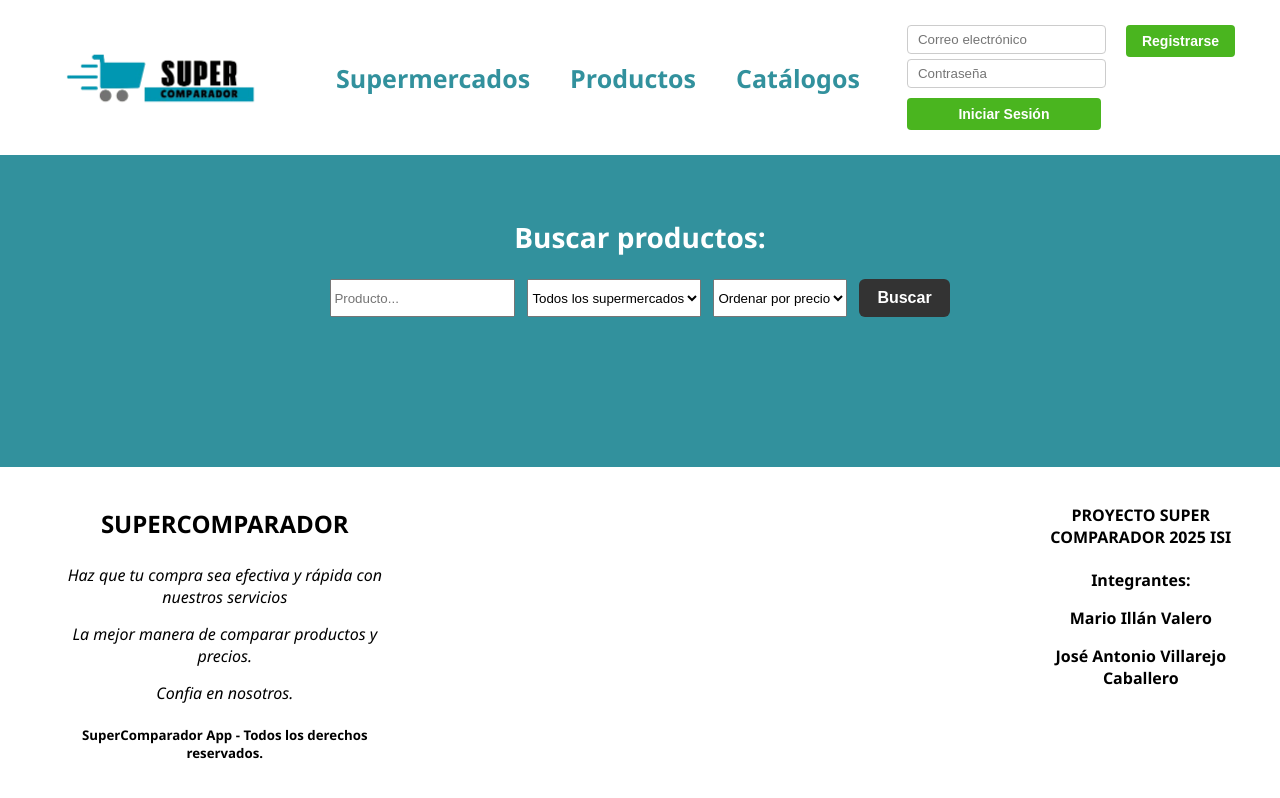
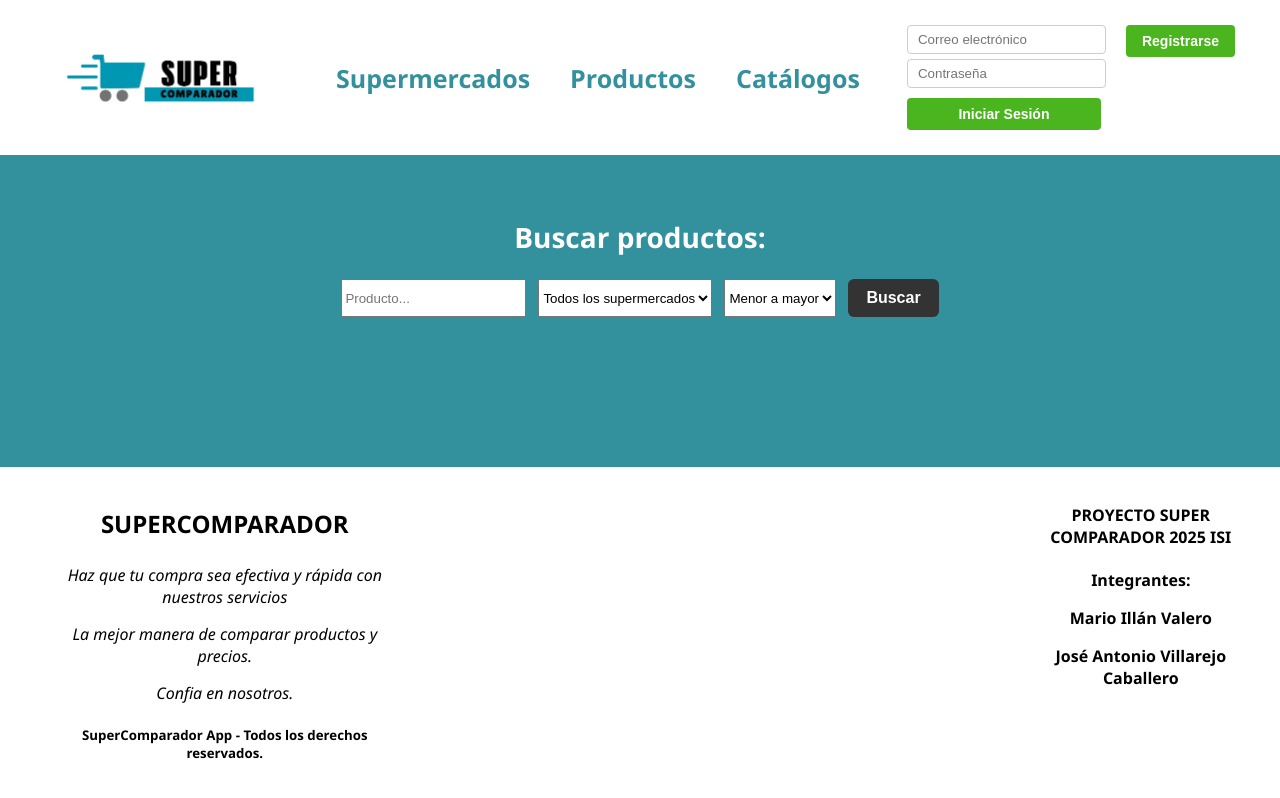
Before and after one commit to marioillan/supercomparador, a React (Vite) app in the folder supercomparador/: page /productos in a window 1280 px wide. Built offline with nearby package versions, Linux system fonts and the light colour scheme.

Commit message:
cambio filtros listos

```diff
--- a/supercomparador/src/productos.jsx
+++ b/supercomparador/src/productos.jsx
@@ -94,7 +94,6 @@ function Productos() {
             </select>
 
             <select value={ordenPrecio} onChange={(e) => setOrdenPrecio(e.target.value)}>
-              <option value="">Ordenar por precio</option>
               <option value="asc">Menor a mayor</option>
               <option value="desc">Mayor a menor</option>
             </select>
```
